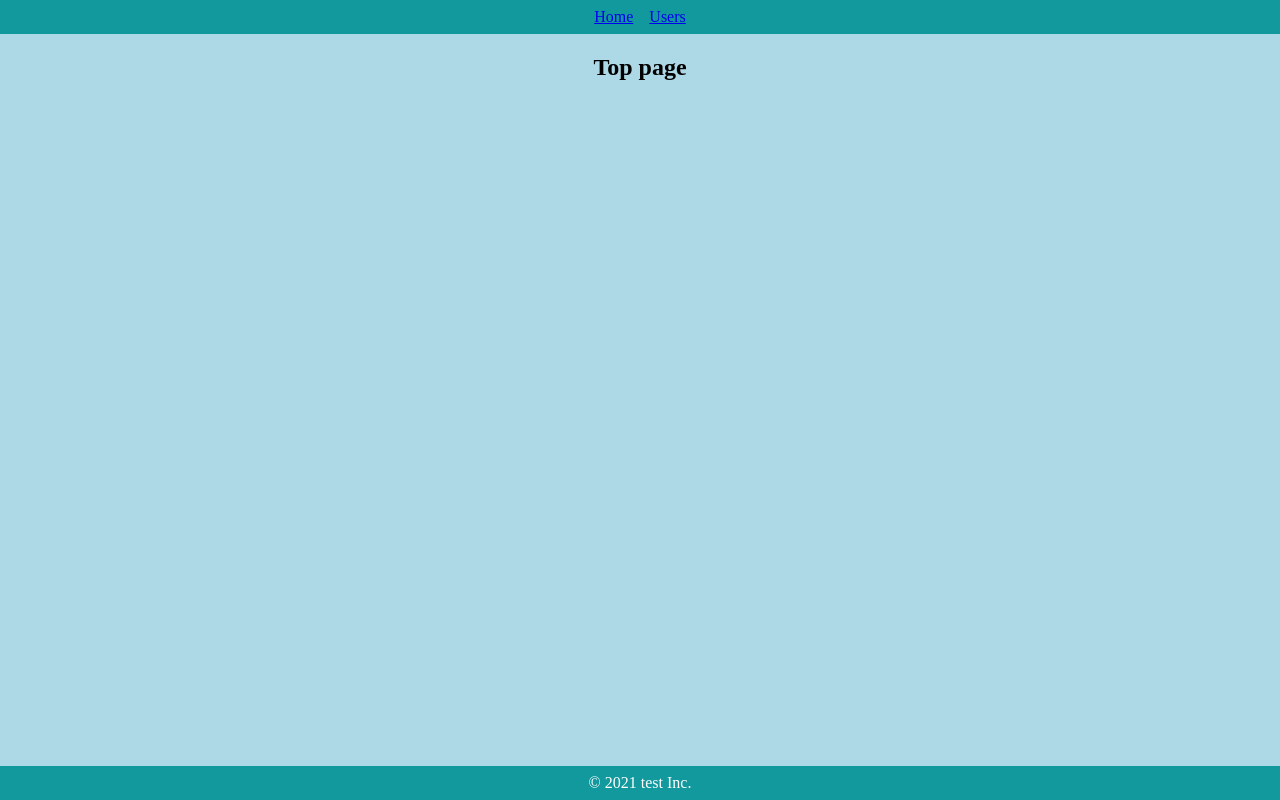
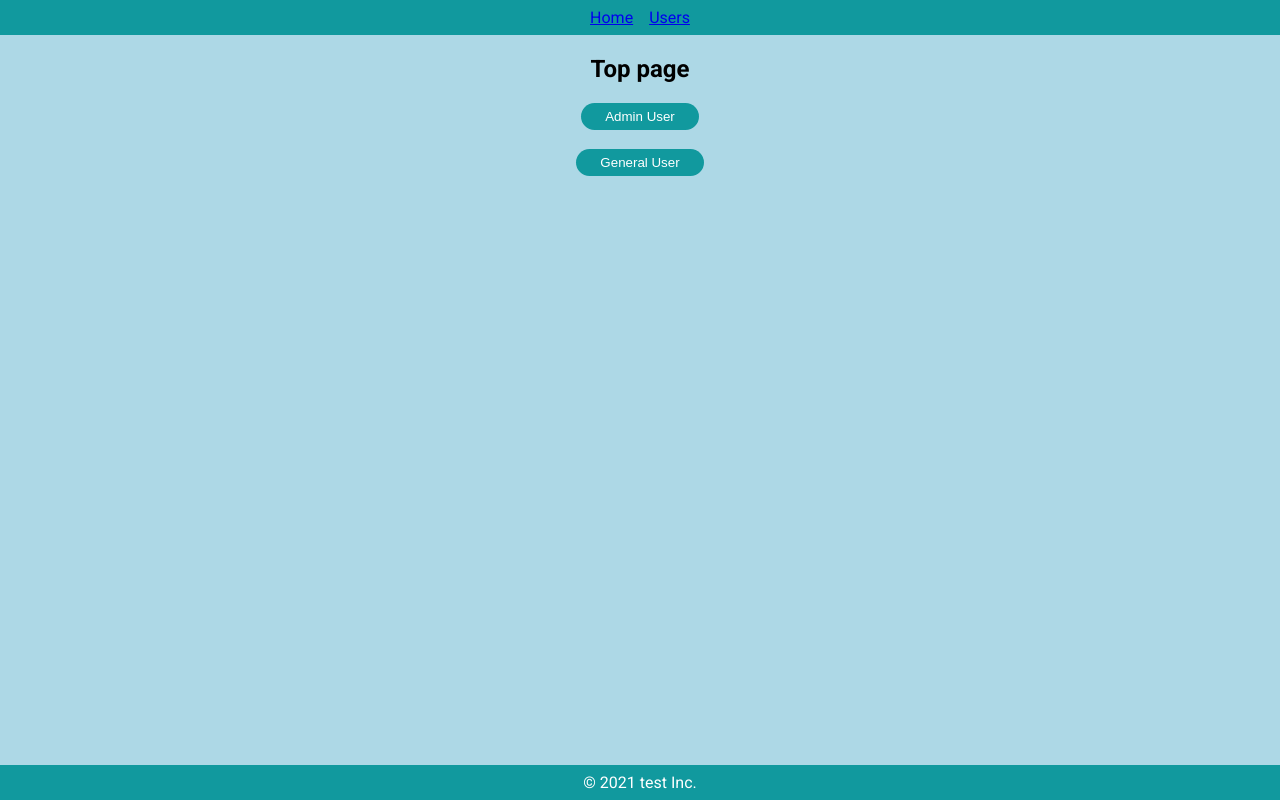
Before and after one commit to sccala/atomic_design, a React (Create React App) app: page / in a window 1280 px wide. Built offline with nearby package versions, Linux system fonts and the light colour scheme.

Commit message:
manage global state wip

```diff
--- a/src/components/atoms/button/SecondaryButton.js
+++ b/src/components/atoms/button/SecondaryButton.js
@@ -2,8 +2,8 @@ import styled from 'styled-components'
 import { BaseButton } from './BaseButton'
 
 export const SecondaryButton = (props) => {
-  const { children } = props
-  return <SButton>{children}</SButton>
+  const { children, onClick } = props
+  return <SButton onClick={onClick}>{children}</SButton>
 }
 
 const SButton = styled(BaseButton)`
--- a/src/components/molecules/users/UserIconWithName.js
+++ b/src/components/molecules/users/UserIconWithName.js
@@ -1,21 +1,22 @@
-import styled from 'styled-components';
+import styled from 'styled-components'
 
 export const UserIconWithName = (props) => {
-  const { image, name } = props
+  const { image, name, isAdmin } = props
   return (
     <SContainer>
       <SImg height={160} width={160} src={image} alt={name} />
       <SName>{name}</SName>
+      {isAdmin && <SEdit>Edit</SEdit>}
     </SContainer>
   )
 }
 
 const SContainer = styled.div`
-text-align: center;
+  text-align: center;
 `
 
 const SImg = styled.img`
-border-radius: 50%
+  border-radius: 50%;
 `
 
 const SName = styled.p`
@@ -24,3 +25,9 @@ const SName = styled.p`
   margin: 0;
   color: #40514e;
 `
+
+const SEdit = styled.p`
+  text-decoration: Underline;
+  color: #aaa;
+  cursor: pointer;
+`
--- a/src/components/organisms/user/UserCard.js
+++ b/src/components/organisms/user/UserCard.js
@@ -4,10 +4,10 @@ import { UserIconWithName } from '../../molecules/users/UserIconWithName'
 
 
 export const UserCard = (props) => {
-  const { user } = props
+  const { user, isAdmin } = props
   return (
     <Card>
-      <UserIconWithName height={160} width={160} image={user.image} name={user.name} />
+      <UserIconWithName height={160} width={160} image={user.image} name={user.name} isAdmin={isAdmin} />
       <SDl>
         <dt>Email</dt>
         <dd>{user.email}</dd>
--- a/src/components/pages/Top.js
+++ b/src/components/pages/Top.js
@@ -1,15 +1,33 @@
-import styled from 'styled-components';
+import styled from 'styled-components'
+import { useHistory } from 'react-router-dom'
+import { SecondaryButton } from '../atoms/button/SecondaryButton'
 
 export const Top = () => {
+  const history = useHistory()
+
+  const onClickAdmin = () =>
+    history.push({
+      pathname: '/users',
+      state: { isAdmin: true },
+    })
+
+  const onClickGeneral = () =>
+    history.push({
+      pathname: '/users',
+      state: { isAdmin: false },
+    })
+
   return (
     <SContainer>
       <h2>Top page</h2>
+      <SecondaryButton onClick={onClickAdmin}>Admin User</SecondaryButton>
+      <br />
+      <br />
+      <SecondaryButton onClick={onClickGeneral}>General User</SecondaryButton>
     </SContainer>
   )
 }
 
 const SContainer = styled.div`
-
   text-align: center;
-
 `
--- a/src/components/pages/Users.js
+++ b/src/components/pages/Users.js
@@ -1,6 +1,8 @@
+import React from 'react'
 import styled from 'styled-components'
 import { SearchInput } from '../molecules/SearchInput'
 import { UserCard } from '../organisms/user/UserCard'
+import { useLocation } from 'react-router-dom'
 
 const users = [...Array(10).keys()].map((val) => {
   return {
@@ -17,13 +19,15 @@ const users = [...Array(10).keys()].map((val) => {
 })
 
 export const Users = () => {
+  const { state } = useLocation()
+  const isAdmin = state ? state.isAdmin : false
   return (
     <SContainer>
       <h2>All users</h2>
       <SearchInput />
       <SUserArea>
-        {users.map((user) => (
-          <UserCard key={user.id} user={user} />
+        {users.map((obj) => (
+          <UserCard key={obj.id} user={obj} isAdmin={isAdmin} />
         ))}
       </SUserArea>
     </SContainer>
--- a/src/styles.css
+++ b/src/styles.css
@@ -1,4 +1,6 @@
-body{
+@import url('https://fonts.googleapis.com/css2?family=Roboto:wght@300;400;500;700&display=swap');
+body {
+    font-family: 'Roboto', sans-serif;
     background-color: lightblue;
     margin: 0;
     min-height: 100vh;
```
Also changed, not shown: src/App.js (+1 -8 lines). Lines whose indentation alone changed are shown as unchanged.
